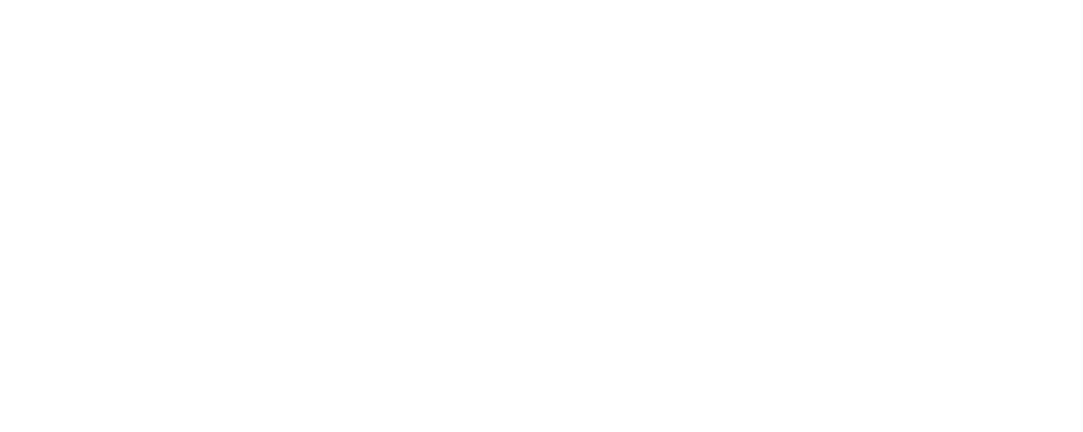
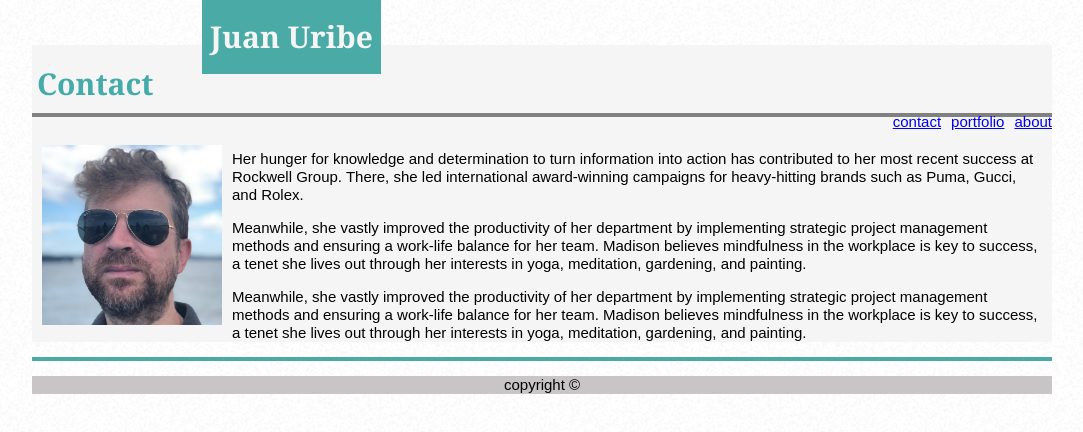
Before and after one commit to chupacobres/Basic-Portfolio, a plain HTML site: page contact.html in a window 1280 px wide. Shown: the whole page, without its empty margins (98-1181 px from the left). Drawn offline with Linux system fonts and the light colour scheme.

Commit message:
Links functional and pointing at target pages

```diff
--- a/assets/css/style.css
+++ b/assets/css/style.css
@@ -65,3 +65,13 @@ body {
    padding-top: 10px;
    padding-left: 10px;
 }
+.textbox-portfolio{
+   background-color: whitesmoke;
+   margin: 45px 130px 00px 130px;
+}
+.header-portfolio{
+   color: #4aa;
+   font-family: Georgia, 'Times New Roman', Times, serif;
+   padding-top: 10px;
+   padding-left: 5px;
+}
--- a/contact.html
+++ b/contact.html
@@ -0,0 +1,62 @@
+<!DOCTYPE html>
+<html lang="en">
+
+<head>
+    <meta charset="UTF-8">
+    <meta name="viewport" content="width=device-width, initial-scale=1.0">
+    <meta http-equiv="X-UA-Compatible" content="ie=edge">
+    <title>About</title>
+    <link rel="stylesheet" type="text/css" href="assets/css/style.css">
+
+</head>
+
+<body>
+    <div class="name">
+        <h1>Juan Uribe</h1>
+    </div>
+    <div class="textbox-portfolio">
+        <div class="header-portfolio">
+            <h1>Contact</h1>
+        </div>
+        <div class="about">
+            <a href=index.html>about</a>
+        </div>
+        <div class="portfolio">
+            <a href="portfolio.html">portfolio</a>
+        </div>
+        <div class="contact">
+            <a href=contact.html>contact</a>
+        </div>
+        <div class="separator">
+        </div>
+        <br>
+        <div class="image">
+            <img src="/assets/images/Juan.jpeg" alt="Juan" width="180px">
+        </div>
+        <div class="bio">
+            <p>Her hunger for knowledge and determination to turn information into action has contributed to her most
+                recent
+                success at Rockwell Group. There, she led international award-winning campaigns for heavy-hitting brands
+                such as Puma, Gucci, and Rolex.</p>
+
+            <p>Meanwhile, she vastly improved the productivity of her department by implementing strategic project
+                management methods and ensuring a work-life balance for her team. Madison believes mindfulness in the
+                workplace is key to success, a tenet she lives out through her interests in yoga, meditation, gardening,
+                and
+                painting. </p>
+            <p>Meanwhile, she vastly improved the productivity of her department by implementing strategic project
+                management methods and ensuring a work-life balance for her team. Madison believes mindfulness in the
+                workplace is key to success, a tenet she lives out through her interests in yoga, meditation, gardening,
+                and
+                painting.</p>
+        </div>
+    </div>
+    <div class="greenline">
+    </div>
+    <div class="copyright">
+        <p>copyright &copy</p>
+    </div>
+
+</body>
+
+</html>
```
Also changed, not shown: portfolio.html (+62 -0 lines).
